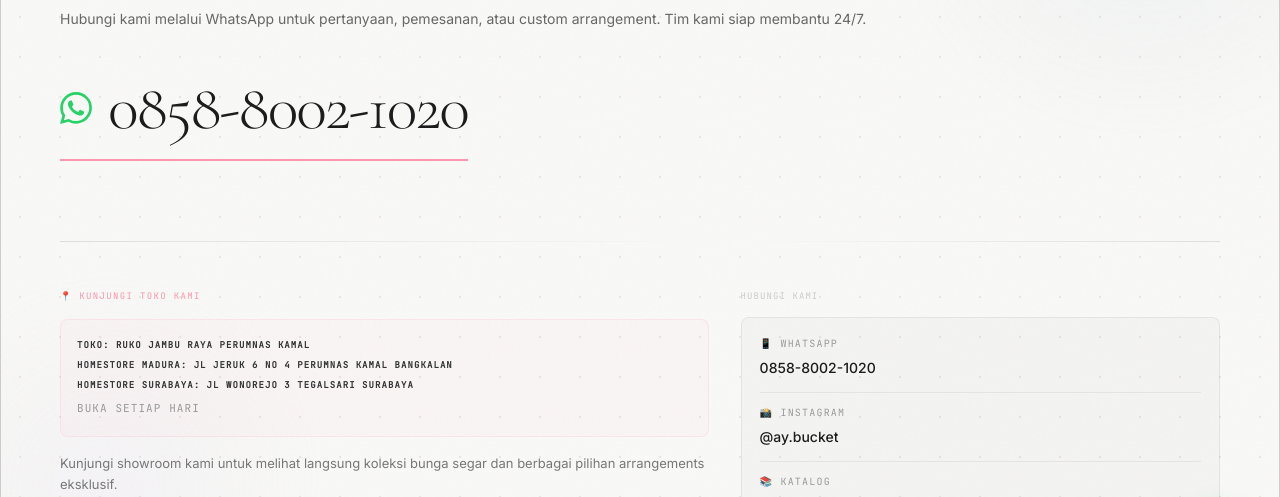
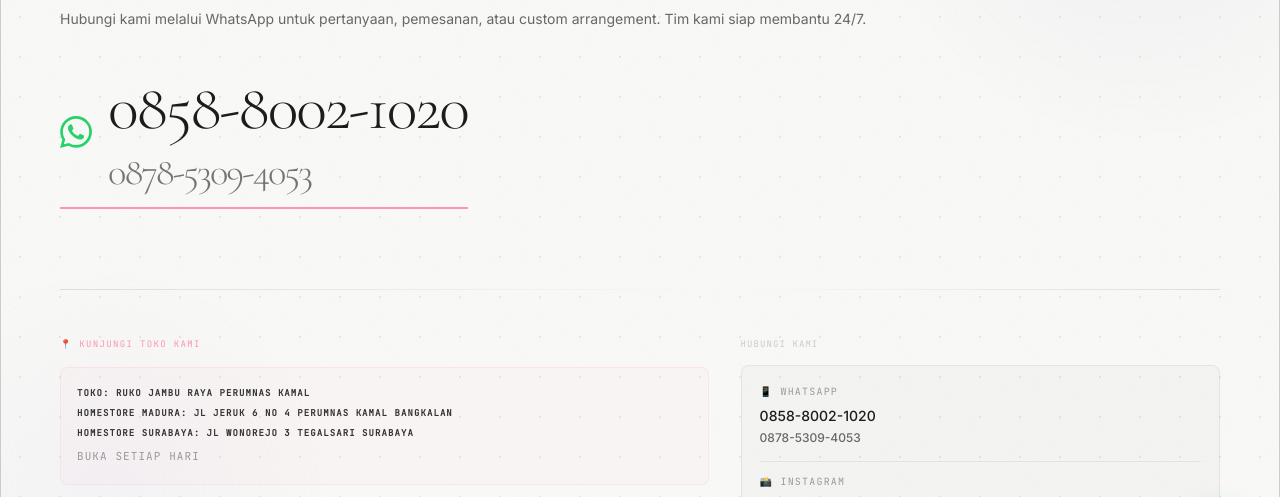
Before and after one commit to robet31/UMKM-Ay-Bucket, a React (Vite) app: page /contact in a window 1280 px wide. Shown: the part 203-700 px from the top of the page. Built offline with nearby package versions, Linux system fonts and the light colour scheme; no server answers.

Commit message:
feat: sync dual WhatsApp numbers in Contact page hero and info card

```diff
--- a/src/app/pages/contact.tsx
+++ b/src/app/pages/contact.tsx
@@ -121,7 +121,12 @@ export function Contact() {
             <svg width="32" height="32" viewBox="0 0 24 24" fill="#25D366" style={{ flexShrink: 0 }}>
               <path d="M17.472 14.382c-.297-.149-1.758-.867-2.03-.967-.273-.099-.471-.148-.67.15-.197.297-.767.966-.94 1.164-.173.199-.347.223-.644.075-.297-.15-1.255-.463-2.39-1.475-.883-.788-1.48-1.761-1.653-2.059-.173-.297-.018-.458.13-.606.134-.133.298-.347.446-.52.149-.174.198-.298.298-.497.099-.198.05-.371-.025-.52-.075-.149-.669-1.612-.916-2.207-.242-.579-.487-.5-.669-.51-.173-.008-.371-.01-.57-.01-.198 0-.52.074-.792.372-.272.297-1.04 1.016-1.04 2.479 0 1.462 1.065 2.875 1.213 3.074.149.198 2.096 3.2 5.077 4.487.709.306 1.262.489 1.694.625.712.227 1.36.195 1.871.118.571-.085 1.758-.719 2.006-1.413.248-.694.248-1.289.173-1.413-.074-.124-.272-.198-.57-.347m-5.421 7.403h-.004a9.87 9.87 0 01-5.031-1.378l-.361-.214-3.741.982.998-3.648-.235-.374a9.86 9.86 0 01-1.51-5.26c.001-5.45 4.436-9.884 9.888-9.884 2.64 0 5.122 1.03 6.988 2.898a9.825 9.825 0 012.893 6.994c-.003 5.45-4.437 9.884-9.885 9.884m8.413-18.297A11.815 11.815 0 0012.05 0C5.495 0 .16 5.335.157 11.892c0 2.096.547 4.142 1.588 5.945L.057 24l6.305-1.654a11.882 11.882 0 005.683 1.448h.005c6.554 0 11.89-5.335 11.893-11.893a11.821 11.821 0 00-3.48-8.413z" />
             </svg>
-            {config.whatsappDisplay}
+            <span style={{ display: "flex", flexDirection: "column", gap: "2px" }}>
+              <span>{config.whatsappDisplay}</span>
+              {config.whatsappNumber2 && (
+                <span style={{ fontSize: "0.6em", opacity: 0.6 }}>{config.whatsappDisplay2}</span>
+              )}
+            </span>
           </motion.a>
 
           <motion.div
@@ -198,6 +203,12 @@ export function Contact() {
                     <span style={{ ...mono, color: "#999", fontSize: "10px", marginBottom: "6px", display: "block" }}>📱 WhatsApp</span>
                     <p style={{ fontFamily: "'Inter', sans-serif", fontSize: "14px", margin: 0, color: "#1a1a1a", fontWeight: 500 }}>
                       {config.whatsappDisplay}
+                      {config.whatsappNumber2 && (
+                        <>
+                          <br />
+                          <span style={{ fontSize: "12px", color: "#666" }}>{config.whatsappDisplay2}</span>
+                        </>
+                      )}
                     </p>
                   </div>
                   <div style={{ marginBottom: "14px", paddingTop: "12px", borderTopWidth: "1px", borderTopStyle: "solid", borderTopColor: "rgba(0,0,0,0.06)" }}>
```
Also changed, not shown: 1 other file (tests, documents, lock files or other folders).
